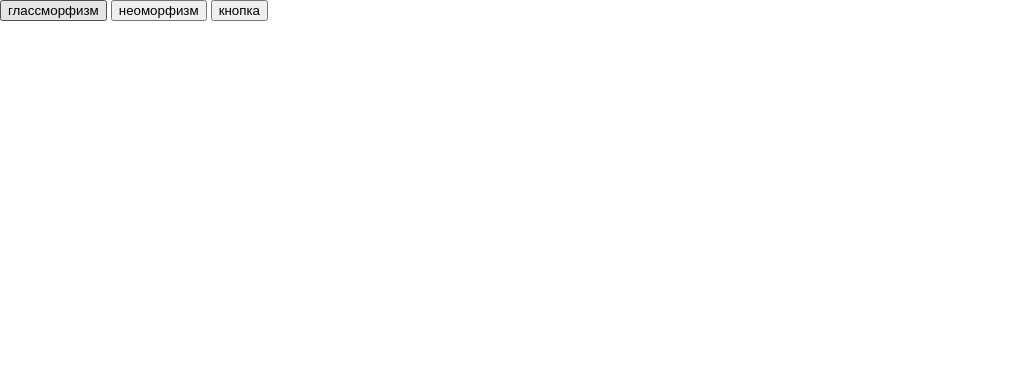
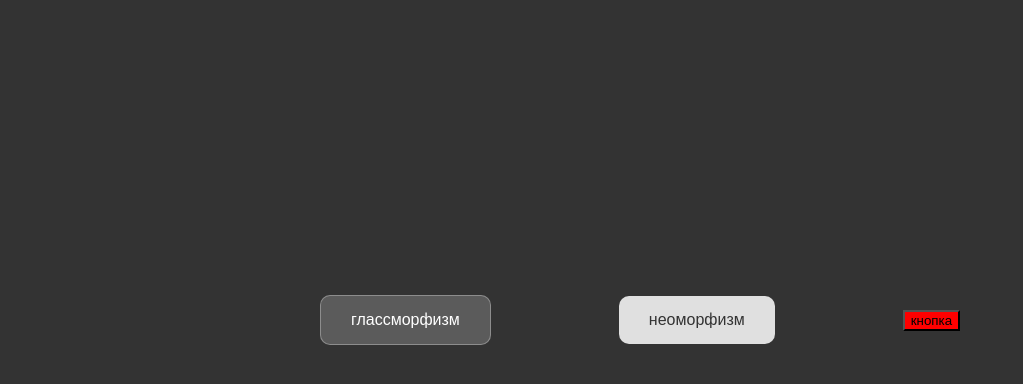
Before and after one commit to drbvrr/js3, a plain HTML site: page index.html in a window 1280 px wide. Shown: the whole page, without its empty margins (0-1023 px from the left). Drawn offline with Linux system fonts and the light colour scheme.

Commit message:
Update layout.css

```diff
--- a/stylesheets/layout.css
+++ b/stylesheets/layout.css
@@ -1,6 +1,46 @@
-.box {
-    width: 10vw;
-    height: 10vw;
-    background: rgb(254, 254, 255);
-    border-radius: 5px;
+body {
+    display: flex;
+    justify-content: center;
+    align-items: center;
+    width: 100vw;
+    height: 50vw;
+    background: #333;
 }
+
+.glass {
+    background: rgba(255, 255, 255, 0.2);
+    border: 1px solid rgba(255, 255, 255, 0.3);
+    border-radius: 10px;
+    padding: 15px 30px;
+    margin: 5%;
+    font-size: 16px;
+    color: white;
+    transition: 0.3s;
+    cursor: pointer;
+}
+
+.glass:hover {
+    background: rgba(255, 255, 255, 0.3);
+}
+
+.neomorph {
+    background: #e0e0e0;
+    border: none;
+    border-radius: 10px;
+    padding: 15px 30px;
+    margin: 5%;
+    font-size: 16px;
+    color: #333;
+    transition: 0.3s;
+    cursor: pointer;
+}
+
+.neomorph:active{
+    box-shadow: inset 6px 6px 12px #ada3a3, inset -6px -6px 12px #ffffff;
+}
+
+.styled{
+    transition: background-color 0.3s ease, margin 0.3s ease;
+    background-color: red;
+    margin: 5%;
+}
```
